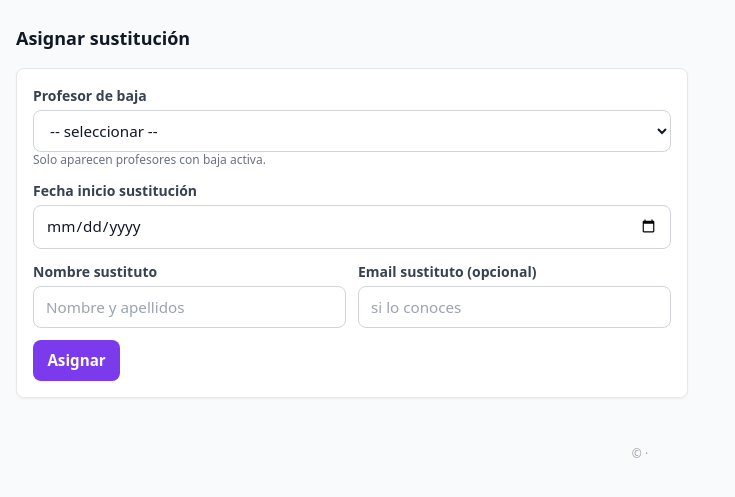
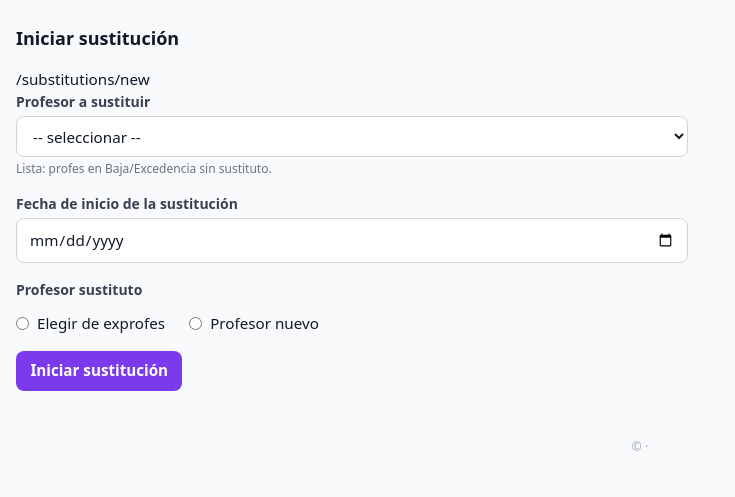
Before and after one commit to pablo-1974/AGB-ausencias, a FastAPI app: template templates/substitutions_new.html in a window 1280 px wide. Shown: the part 25-522 px from the top of the page, without its empty margins (0-735 px from the left). Run offline with FastAPI, Linux system fonts and the light colour scheme; the template is opened without the code that fills it, so the values that code supplies are empty; some libraries are stand-ins or nearby versions.

Commit message:
Update substitutions_new.html

```diff
--- a/templates/substitutions_new.html
+++ b/templates/substitutions_new.html
@@ -1,32 +1,82 @@
 {% extends "base.html" %}
 {% block content %}
-<h1 class="text-lg font-semibold mb-4">Asignar sustitución</h1>
+<h1 class="text-lg font-semibold mb-4">Iniciar sustitución</h1>
 
-<form method="post" action="/substitutions/new" class="card space-y-3 max-w-2xl">
-  <div>
-    <label class="label">Profesor de baja</label>
-    <select name="teacher_id" class="input">
-      <option value="">-- seleccionar --</option>
-      {% for t in leaves_teachers or [] %}
-        <option value="{{ t.id }}">{{ t.name }}</option>
-      {% endfor %}
-    </select>
-    <p class="text-xs text-gray-500">Solo aparecen profesores con baja activa.</p>
-  </div>
-  <div>
-    <label class="label">Fecha inicio sustitución</label>
-    <input type="date" class="input" name="start_date" required>
-  </div>
-  <div class="grid grid-cols-1 md:grid-cols-2 gap-3">
+{% if error %}
+  <div class="mb-4 p-3 rounded bg-red-100 text-red-700">{{ error }}</div>
+{% endif %}
+{% if info %}
+  <div class="mb-4 p-3 rounded bg-green-100 text-green-700">{{ info }}</div>
+{% endif %}
+
+/substitutions/new
+  <div class="grid gap-4 max-w-2xl">
     <div>
-      <label class="label">Nombre sustituto</label>
-      <input class="input" type="text" name="substitute_name" placeholder="Nombre y apellidos" required>
+      <label class="label">Profesor a sustituir</label>
+      <select name="teacher_id" class="input" required>
+        <option value="">-- seleccionar --</option>
+        {% for item in open_leaves or [] %}
+          {# item: {teacher_id, teacher_name, start_date} #}
+          <option value="{{ item.teacher_id }}">
+            {{ item.teacher_name }} (desde {{ item.start_date }})
+          </option>
+        {% endfor %}
+      </select>
+      <p class="text-xs text-gray-500 mt-1">Lista: profes en Baja/Excedencia sin sustituto.</p>
     </div>
+
     <div>
-      <label class="label">Email sustituto (opcional)</label>
-      <input class="input" type="email" name="substitute_email" placeholder="si lo conoces">
+      <label class="label">Fecha de inicio de la sustitución</label>
+      <input class="input" type="date" name="start_date" required>
+    </div>
+
+    <div x-data="{ mode: '' }" class="space-y-3">
+      <label class="label">Profesor sustituto</label>
+
+      <div class="flex items-center gap-6">
+        <label class="flex items-center gap-2">
+          <input type="radio" name="sub_mode" value="exprof" x-model="mode" required>
+          <span>Elegir de exprofes</span>
+        </label>
+        <label class="flex items-center gap-2">
+          <input type="radio" name="sub_mode" value="new" x-model="mode" required>
+          <span>Profesor nuevo</span>
+        </label>
+      </div>
+
+      <!-- Exprofes -->
+      <div x-show="mode === 'exprof'" x-cloak>
+        <select name="exprof_teacher_id" class="input" :required="mode==='exprof'">
+          <option value="">-- seleccionar exprof --</option>
+          {% for t in exprofes or [] %}
+            <option value="{{ t.id }}">{{ t.name }}{% if t.alias %} ({{ t.alias }}){% endif %}</option>
+          {% endfor %}
+        </select>
+        <p class="text-xs text-gray-500 mt-1">
+          Exprofes: antiguos docentes disponibles. Al confirmar pasarán a estado Activo.
+        </p>
+      </div>
+
+      <!-- Nuevo profesor -->
+      <div x-show="mode === 'new'" x-cloak class="grid md:grid-cols-3 gap-3">
+        <div>
+          <label class="label">Nombre completo</label>
+          <input type="text" class="input" name="new_name" :required="mode==='new'">
+        </div>
+        <div>
+          <label class="label">Email</label>
+          <input type="email" class="input" name="new_email" :required="mode==='new'">
+        </div>
+        <div>
+          <label class="label">Alias</label>
+          <input type="text" class="input" name="new_alias" :required="mode==='new'">
+        </div>
+      </div>
+    </div>
+
+    <div>
+      <button class="btn-primary">Iniciar sustitución</button>
     </div>
   </div>
-  <button class="btn-primary">Asignar</button>
 </form>
 {% endblock %}
```
